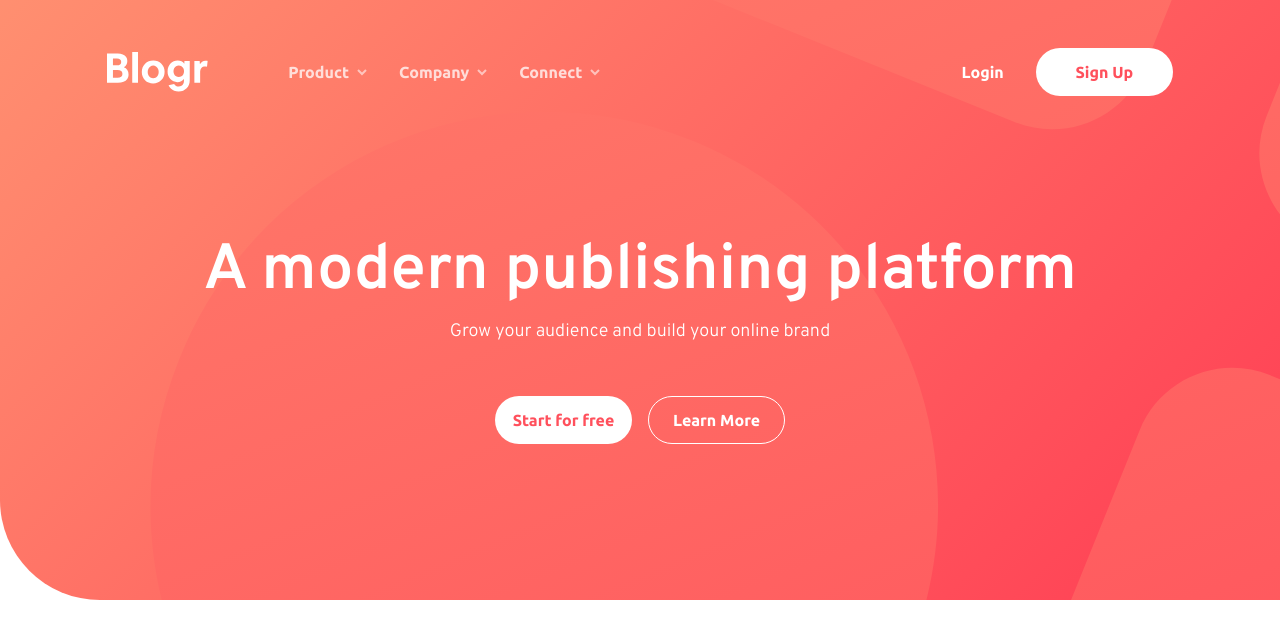
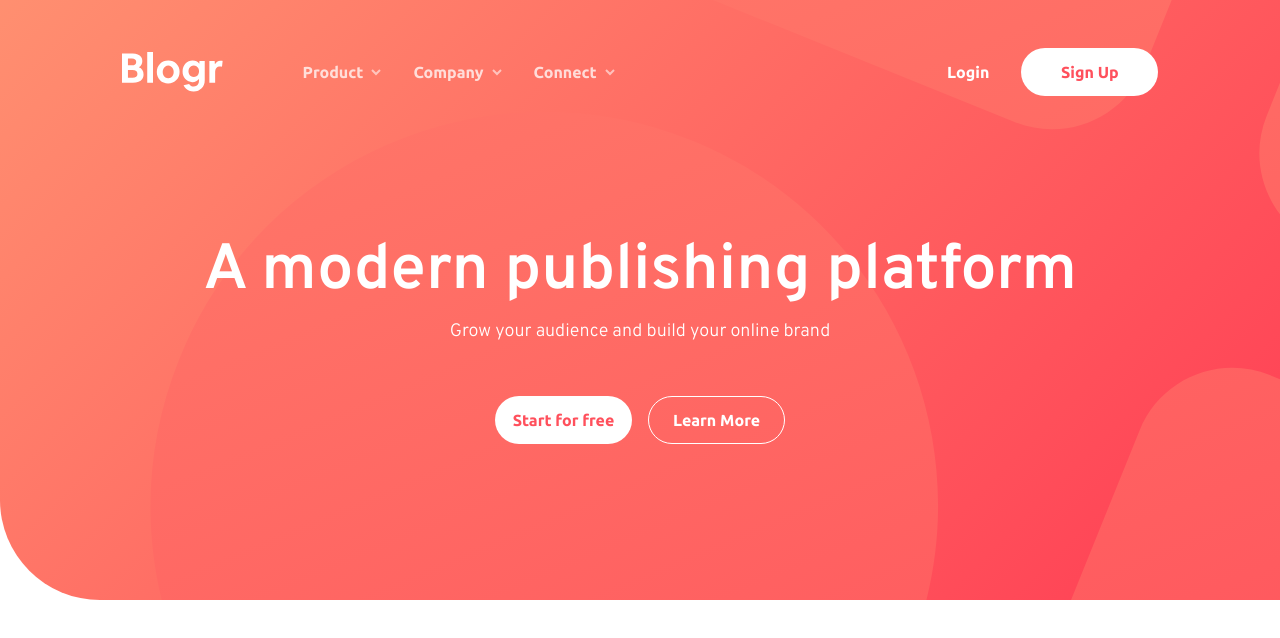
Before and after one commit to tkressma/blogr-landing-page, a React (Create React App) app: page / in a window 1280 px wide. Shown: the top 638 px of the page. Built offline with nearby package versions, Linux system fonts and the light colour scheme.

Commit message:
Update navbar width after for screens over 1200px wide

```diff
--- a/src/components/Header/Nav/Nav.module.css
+++ b/src/components/Header/Nav/Nav.module.css
@@ -29,7 +29,7 @@
 
 @media (min-width: 1200px) {
   .navbar {
-    width: 92.5%;
+    width: 90%;
     margin: 0 auto;
   }
 
```
